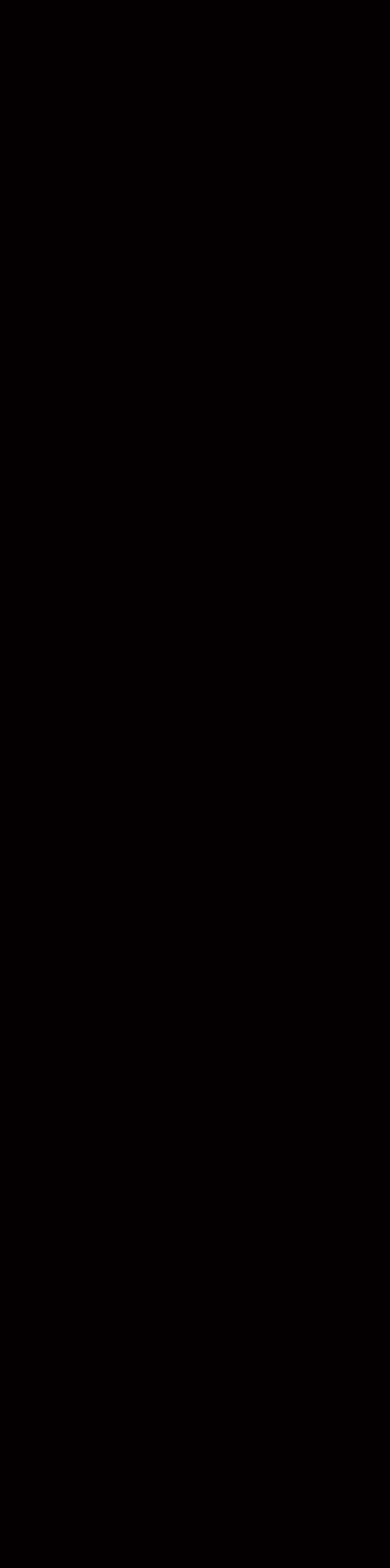
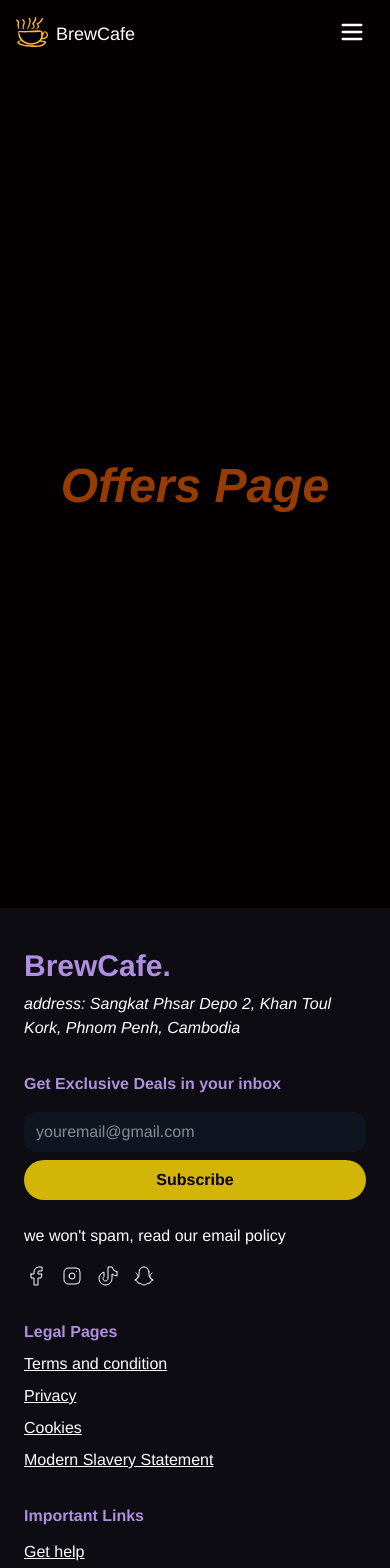
Before and after one commit to Summengheng/Cafe_Ordering_Platform, a React (Vite) app in the folder client/: page /offers in a window 390 px wide. Before the commit this address had no page. Shown: the top 1568 px of the page. Before the commit the page ends 844 px from the top, so only its background shows below. Built offline with nearby package versions, Linux system fonts and the light colour scheme.

Commit message:
make footer and navbar responsive

```diff
--- a/client/src/App.tsx
+++ b/client/src/App.tsx
@@ -1,16 +1,21 @@
 import { Route, Routes } from "react-router";
 import Home from "./pages/Home";
-import Restaurant from "./pages/Restaurant";
-import Ordering from "./pages/Ordering";
+import Restaurants from "./pages/Restaurants";
+import TrackOrder from "./pages/TrackOrder";
 import Main from "./pages/Main";
+import Menu from "./pages/Menu";
+import Offers from "./pages/Offers";
 
 function App() {
   return (
     <Routes>
       <Route path="/" element={<Home />}>
         <Route index element={<Main />} />
-        <Route path="restaurant" element={<Restaurant />} />
-        <Route path="ordering" element={<Ordering />} />
+        <Route path="restaurants" element={<Restaurants />} />
+        <Route path="ordering" element={<TrackOrder />} />
+        <Route path="menu" element={<Menu />} />
+        <Route path="offers" element={<Offers />} />
+        {/* <Route path="" element={< />} /> */}
       </Route>
     </Routes>
   );
--- a/client/src/components/ProductCard.tsx
+++ b/client/src/components/ProductCard.tsx
@@ -6,7 +6,7 @@ interface ProductCardProps {
 
 const ProductCard = ({ imageUrl, title, price }: ProductCardProps) => {
   return (
-    <div className="w-45 h-auto rounded-xl flex flex-col bg-[#0C0C12]">
+    <div className="w-45 h-auto rounded-xl flex flex-col bg-gray-900/70">
       {/* image */}
       <img
         src={imageUrl}
@@ -24,7 +24,7 @@ const ProductCard = ({ imageUrl, title, price }: ProductCardProps) => {
       {/* Price and Add Button */}
       <div className="flex justify-between items-center px-3 mb-2">
         <p>{price}</p>
-        <button className="py-1 px-2.5 bg-gray-600/25 rounded text-secondary font-semibold">
+        <button className="py-1 px-2.5 bg-gray-600/25 rounded text-secondary font-semibold hover:cursor-pointer">
           Add
         </button>
       </div>
--- a/client/src/index.css
+++ b/client/src/index.css
@@ -4,7 +4,7 @@ body {
   font-family: "Franklin Gothic Medium", "Arial Narrow", Arial, sans-serif;
 }
 .nav-item {
-  @apply mx-4 cursor-pointer;
+  @apply px-3 py-2 text-white font-medium transition-colors duration-200 hover:text-[#efb848];
 }
 .footer-bottom-link {
   @apply hover:cursor-pointer hover:text-blue-600;
--- a/client/src/layouts/Footer.tsx
+++ b/client/src/layouts/Footer.tsx
@@ -1,4 +1,5 @@
 import React from "react";
+import { Link } from "react-router";
 import {
   IconBrandFacebook,
   IconBrandInstagram,
@@ -9,53 +10,65 @@ import {
 const Footer = () => {
   return (
     <div className="footer">
-      <div className="sections flex flex-row px-3 py-4 justify-around bg-[#0C0C12]">
-        <section className="w-[20%]">
-          <h1 className="font-semibold text-3xl my-2 text-secondary">
+      <div className="sections grid grid-cols-1 md:grid-cols-2 xl:grid-cols-4 gap-y-8 gap-x-40 pb-10 pt-8 px-6 md:px-10 bg-[#0C0C12]">
+        <section>
+          <h1 className="font-semibold text-3xl my-2 text-[#b08ee0]">
             BrewCafe.
           </h1>
           <address className="">
             address: Sangkat Phsar Depo 2, Khan Toul Kork, Phnom Penh, Cambodia
           </address>
         </section>
-        <section className="w-[25%] flex flex-col justify-center item-center">
-          <h3 className="font-semibold mb-2">
+
+        <section className="flex flex-col justify-center gap-y-2">
+          <h3 className="font-semibold mb-2 text-[#b08ee0]">
             Get Exclusive Deals in your inbox
           </h3>
-          <div className="subscribe mb-2">
-            <input type="text" />
-            <button>Subscribe</button>
+          <div className="subscribe mb-2 flex flex-col md:flex-row gap-2">
+            <input
+              type="email"
+              name="email"
+              id="email"
+              placeholder="youremail@gmail.com"
+              autoComplete="off"
+              className="px-3 py-2 border-none outline-none bg-gray-900/70 rounded-xl text-l w-full md:w-auto flex-1"
+            />
+            <button className="px-3 py-2 rounded-full bg-secondary text-background font-semibold whitespace-nowrap">
+              Subscribe
+            </button>
           </div>
           <p className="my-2">
-            we won't spam, read our <a href="">email policy</a>
+            we won't spam, read our <Link to="#">email policy</Link>
           </p>
-          <div className="social-link flex flex-row ">
-            <a href="">
-              <IconBrandFacebook />
-            </a>
-            <a href="">
-              <IconBrandInstagram />
-            </a>
-            <a href="">
-              <IconBrandTiktok />
-            </a>
-            <a href="">
-              <IconBrandSnapchat />
-            </a>
+          <div className="social-link flex flex-row gap-x-3">
+            <Link to="https://www.instagram.com/s.hengg_/">
+              <IconBrandFacebook stroke={1} className="hover:text-blue-700" />
+            </Link>
+            <Link to="#">
+              <IconBrandInstagram stroke={1} className="hover:text-blue-700" />
+            </Link>
+            <Link to="#">
+              <IconBrandTiktok stroke={1} className="hover:text-blue-700" />
+            </Link>
+            <Link to="#">
+              <IconBrandSnapchat stroke={1} className="hover:text-blue-700" />
+            </Link>
           </div>
         </section>
-        <section className="w-[20%]">
-          <h3 className="font-semibold">Legal Pages</h3>
-          <div className="links flex flex-col ">
+
+        <section>
+          <h3 className="font-semibold text-[#b08ee0]">Legal Pages</h3>
+          <div className="links flex flex-col gap-y-2 mt-2">
             <a className="legal-page-link">Terms and condition</a>
             <a className="legal-page-link">Privacy</a>
             <a className="legal-page-link">Cookies</a>
             <a className="legal-page-link">Modern Slavery Statement</a>
           </div>
         </section>
-        <section className="w-[20%]">
-          <h3 className="font-semibold">Important Links</h3>
-          <div className="links flex flex-col pt-3">
+
+        <section>
+          <h3 className="font-semibold text-[#b08ee0]">Important Links</h3>
+          <div className="links flex flex-col pt-3 gap-y-2">
             <a className="footer-important-link">Get help</a>
             <a className="footer-important-link">Add your restaurant</a>
             <a className="footer-important-link">Sign Up to deliver</a>
@@ -63,9 +76,10 @@ const Footer = () => {
           </div>
         </section>
       </div>
-      <div className="bottom flex flex-row justify-between px-2 py-3">
+
+      <div className="bottom flex flex-col md:flex-row items-center justify-between gap-y-3 px-4 py-4 bg-gray-900/70 text-center md:text-left">
         <p>BrewCafe Copyright 2026. All Rights Reserved.</p>
-        <div className="links flex flex-row gap-x-2">
+        <div className="links flex flex-row flex-wrap justify-center gap-x-4 gap-y-2">
           <a className="footer-bottom-link">Privacy & Policy</a>
           <a className="footer-bottom-link">Terms</a>
           <a className="footer-bottom-link">Pricing</a>
--- a/client/src/layouts/NavBar.tsx
+++ b/client/src/layouts/NavBar.tsx
@@ -1,27 +1,69 @@
-import React from "react";
+import { useState } from "react";
 import Logo from "../assets/logo.svg";
+import { Link } from "react-router";
+import { IconMenu2, IconX } from "@tabler/icons-react";
 
 const NavBar = () => {
+  const [isOpen, setIsOpen] = useState(false);
+
+  const navLinks = [
+    { to: "/", label: "Home" },
+    { to: "/Menu", label: "Browse Menu" },
+    { to: "/offers", label: "Special Offers" },
+    { to: "/restaurants", label: "Restaurants" },
+    { to: "/ordering", label: "Track Order" },
+    { to: "/", label: "About" },
+  ];
+
   return (
-    <nav className="h-18 flex flex-row items-center justify-between px-20">
+    <nav className="relative flex flex-row items-center justify-between px-4 md:px-10 lg:px-20 h-16 md:h-18">
       {/* Header */}
       <header className="flex flex-row items-center">
-        <img src={Logo} alt="Logo" className="h-20 w-10" />
-        <h2 className="pt-1 ps-2 text-xl">BrewCafe</h2>
+        <img src={Logo} alt="Logo" className="h-14 w-8 md:h-20 md:w-10" />
+        <h2 className="pt-1 ps-2 text-lg md:text-xl">BrewCafe</h2>
       </header>
 
-      {/* Nav Items */}
-      <ul className="flex flex-row gap-x-5">
-        <li className="nav-item">Home</li>
-        <li className="nav-item">Menu</li>
-        <li className="nav-item">Track Order</li>
-        <li className="nav-item">About</li>
+      {/* Nav Items - desktop */}
+      <ul className="hidden lg:flex flex-row gap-x-5">
+        {navLinks.map((link) => (
+          <Link key={link.to} to={link.to} className="nav-item">
+            {link.label}
+          </Link>
+        ))}
       </ul>
 
-      {/* button */}
-      <button className="bg-[#FEB72C] rounded cursor-pointer px-3 py-2 text-gray-950 font-bold ">
+      {/* Login button - desktop */}
+      <button className="hidden lg:block bg-[#FEB72C] rounded cursor-pointer px-3 py-2 text-gray-950 font-bold">
         Login
       </button>
+
+      {/* Hamburger toggle - mobile/tablet */}
+      <button
+        className="lg:hidden p-2"
+        onClick={() => setIsOpen(!isOpen)}
+        aria-label="Toggle menu"
+      >
+        {isOpen ? <IconX size={28} /> : <IconMenu2 size={28} />}
+      </button>
+
+      {/* Mobile/tablet dropdown menu */}
+      {isOpen && (
+        <div className="lg:hidden absolute top-full left-0 right-0 bg-[#0C0C12] flex flex-col items-center gap-y-4 py-6 z-50">
+          {navLinks.map((link) => (
+            <Link
+              key={link.to}
+              to={link.to}
+              className="nav-item"
+              onClick={() => setIsOpen(false)}
+            >
+              {link.label}
+            </Link>
+          ))}
+          <button className="bg-[#FEB72C] rounded cursor-pointer px-4 py-2 text-gray-950 font-bold">
+            Login
+          </button>
+        </div>
+      )}
     </nav>
   );
 };
--- /dev/null
+++ b/client/src/pages/Menu.tsx
@@ -0,0 +1,11 @@
+const Menu = () => {
+  return (
+    <div className="h-screen w-screen flex flex-col justify-center items-center">
+      <h1 className="text-5xl font-semibold italic text-amber-800">
+        Menu Page
+      </h1>
+    </div>
+  );
+};
+
+export default Menu;
--- /dev/null
+++ b/client/src/pages/Offers.tsx
@@ -0,0 +1,11 @@
+const Offers = () => {
+  return (
+    <div className="h-screen w-screen flex flex-col justify-center items-center">
+      <h1 className="text-5xl font-semibold italic text-amber-800">
+        Offers Page
+      </h1>
+    </div>
+  );
+};
+
+export default Offers;
--- /dev/null
+++ b/client/src/pages/Restaurants.tsx
@@ -0,0 +1,11 @@
+const Restaurants = () => {
+  return (
+    <div className="h-screen w-screen flex flex-col justify-center items-center">
+      <h1 className="text-5xl font-semibold italic text-amber-800">
+        Restaurants Page
+      </h1>
+    </div>
+  );
+};
+
+export default Restaurants;
--- /dev/null
+++ b/client/src/pages/TrackOrder.tsx
@@ -0,0 +1,11 @@
+const TrackOrder = () => {
+  return (
+    <div className="h-screen w-screen flex flex-col justify-center items-center">
+      <h1 className="text-5xl font-semibold italic text-amber-800">
+        TrackOrder Page
+      </h1>
+    </div>
+  );
+};
+
+export default TrackOrder;
```
Also changed, not shown: client/src/pages/Ordering.tsx (deleted, +0 -20 lines), client/src/pages/Restaurant.tsx (deleted, +0 -20 lines), client/src/pages/About.tsx (added).
